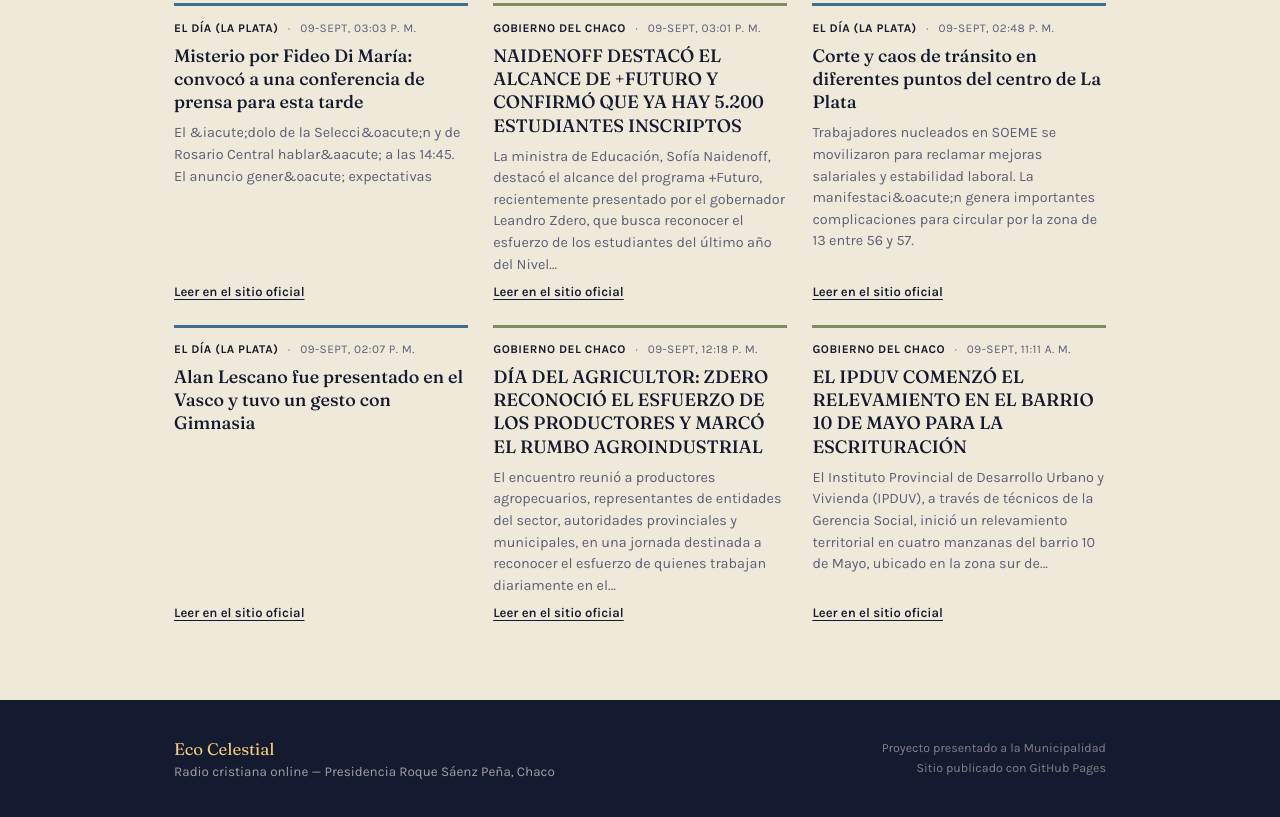
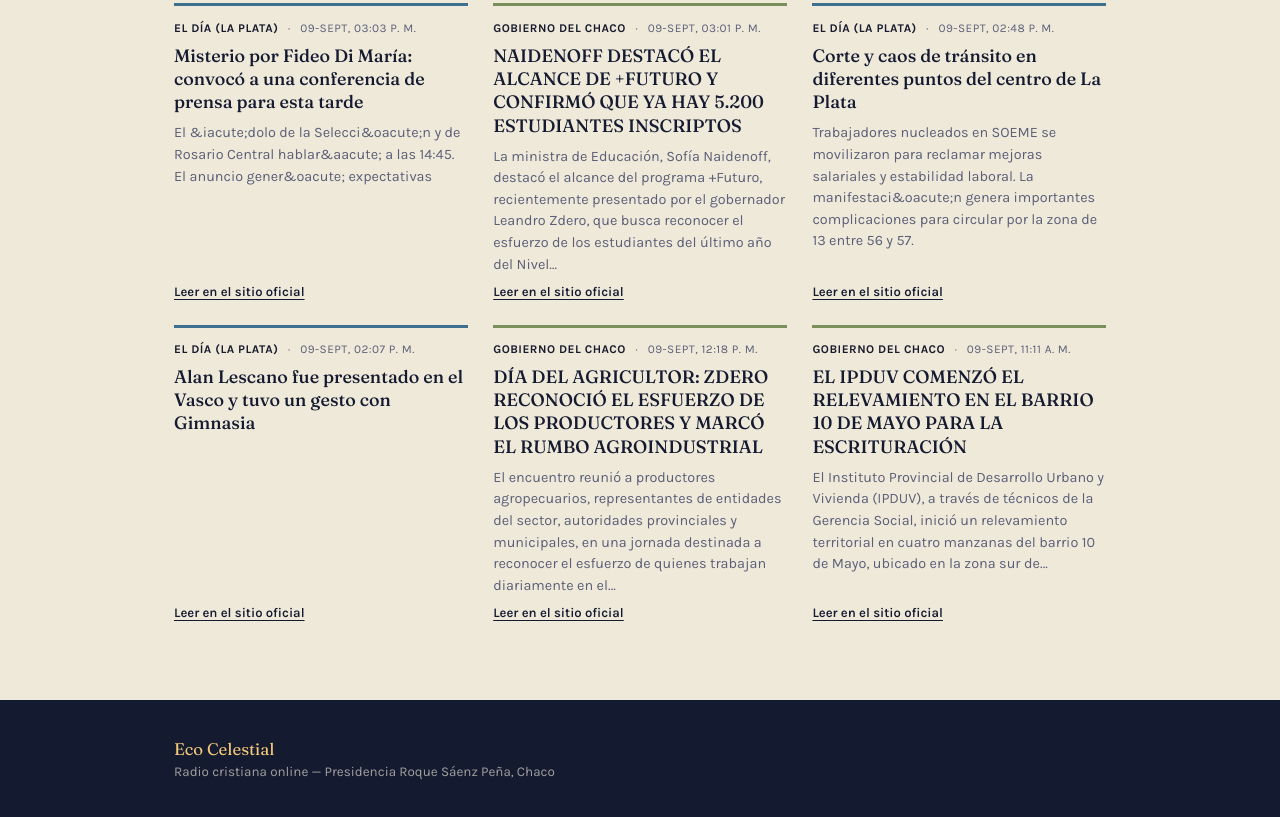
Before and after one commit to Pyro987/EcoCelestial, a plain HTML site: page index.html in a window 1280 px wide. Shown: the part 2728-3545 px from the top of the page. Drawn offline with Linux system fonts and the light colour scheme.

Commit message:
Remove footer paragraphs from index.html
Removed two paragraphs from the footer section.

```diff
--- a/index.html
+++ b/index.html
@@ -120,8 +120,8 @@
       <p class="footer__tagline">Radio cristiana online — Presidencia Roque Sáenz Peña, Chaco</p>
     </div>
     <div class="footer__meta">
-      <p>Proyecto presentado a la Municipalidad</p>
-      <p>Sitio publicado con GitHub Pages</p>
+      <p></p>
+      <p></p>
     </div>
   </div>
 </footer>
```
